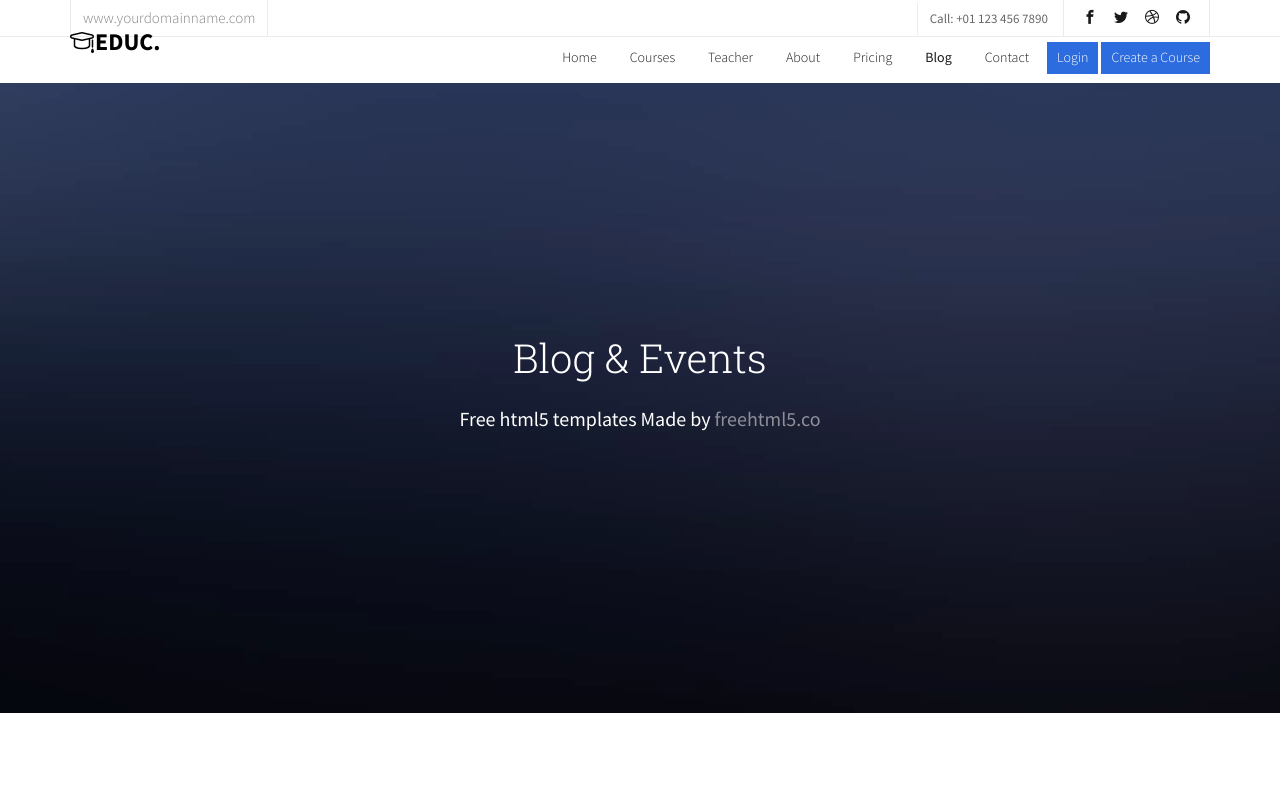
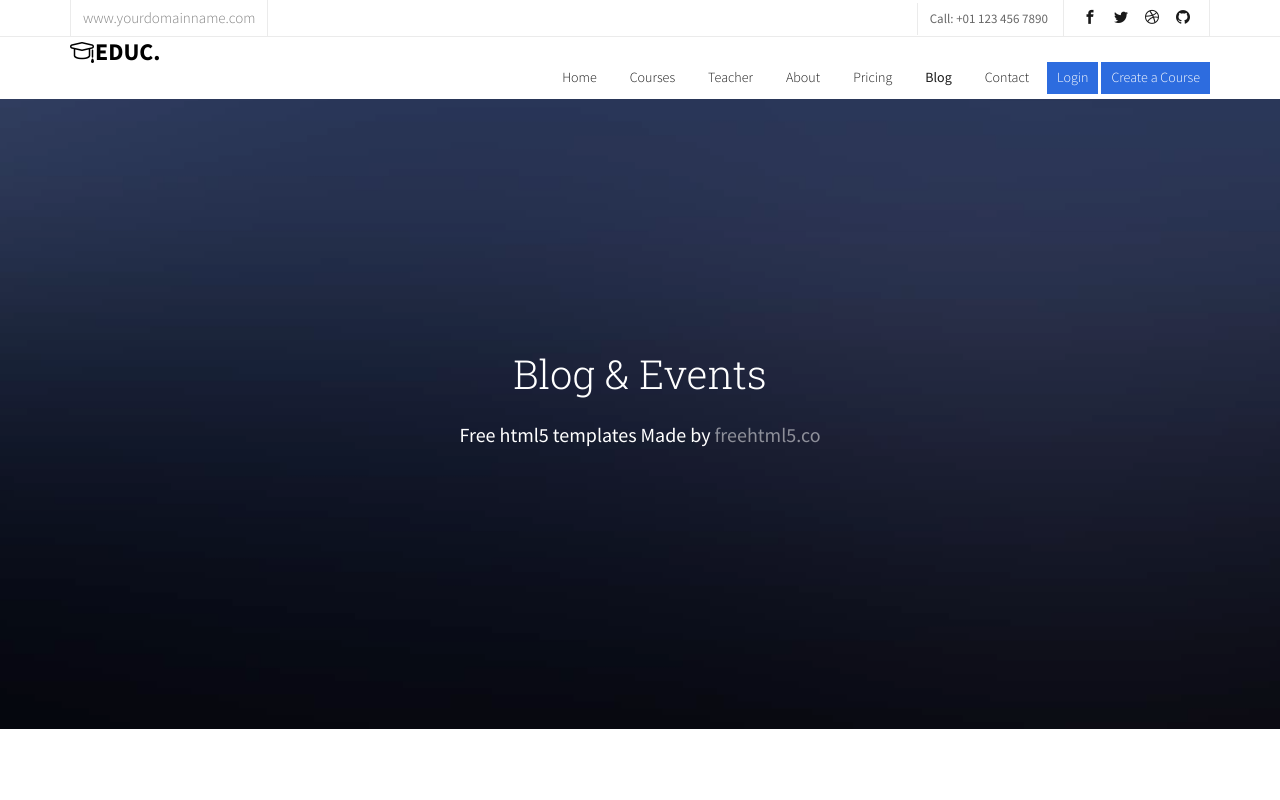
Before and after one commit to handfultransportation/handfultransportation.github.io, a plain HTML site: page blog.html in a window 1280 px wide. Shown: the top 800 px of the page. Drawn offline with Linux system fonts and the light colour scheme; files whose address does not match are found by name.

Commit message:
Update style.css

```diff
--- a/css/style.css
+++ b/css/style.css
@@ -149,7 +149,7 @@ h1, h2, h3, h4, h5, h6, figure {
   font-weight: 700;
   font-family: "Source Sans Pro", Arial, sans-serif;
   position: relative;
-  top: -15px;
+  top: -5px;
 }
 .fh5co-nav #fh5co-logo a {
   color: #000;
@@ -164,6 +164,10 @@ h1, h2, h3, h4, h5, h6, figure {
   top: 5px;
   left: 0;
 }
+.menu-1 {
+  margin-top: 20px;
+}
+
 @media screen and (max-width: 768px) {
   .fh5co-nav .menu-1 {
     display: none;
@@ -187,6 +191,9 @@ h1, h2, h3, h4, h5, h6, figure {
   -webkit-transition: 0.5s;
   -o-transition: 0.5s;
   transition: 0.5s;
+}
+.fh5co-nav ul li a:hover {
+  font-weight: bold;
 }
 .fh5co-nav ul li a:hover, .fh5co-nav ul li a:focus, .fh5co-nav ul li a:active {
   color: black;
```
